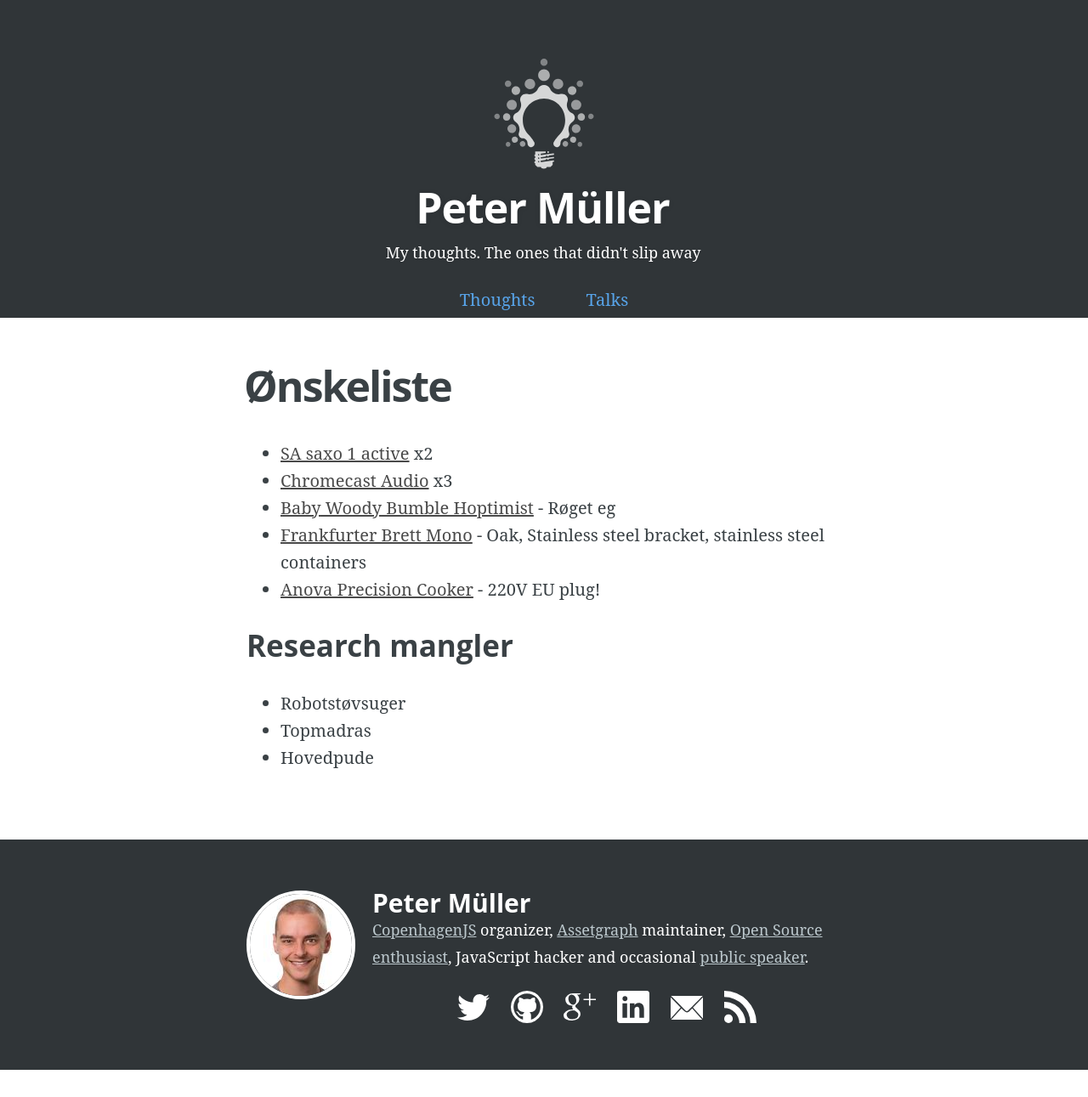
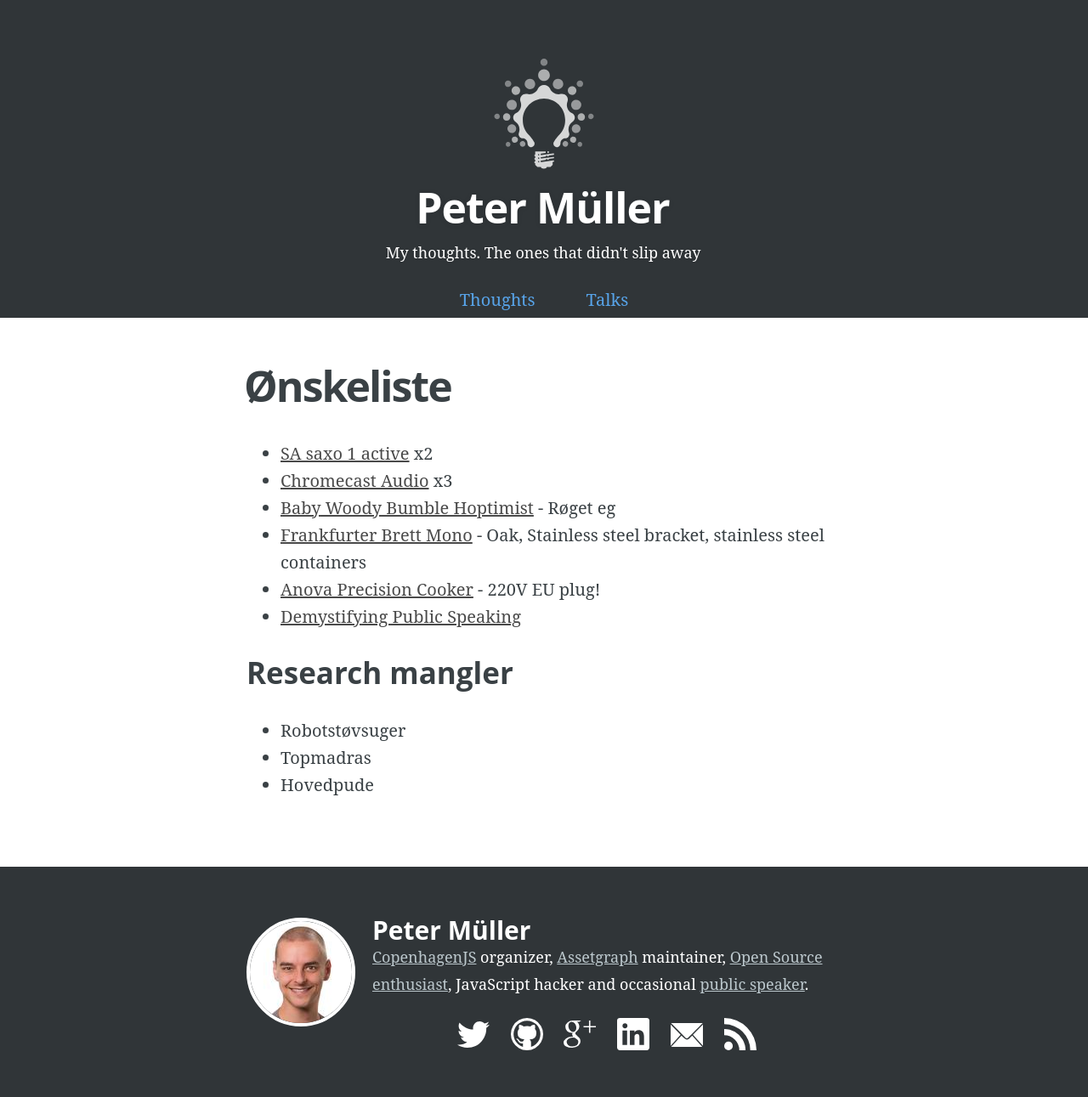
Before and after one commit to Munter/mntr.dk, a Jekyll site: the page built from src/wishlist/index.md, in a window 1280 px wide. Shown: the whole page at 85% size. Built offline with Jekyll 4.4.1, drawn with Linux system fonts in a browser that asks for light colours; before the commit the page ends 1259 px from its top, so only the background shows below that.

Commit message:
Update index.md

```diff
--- a/src/wishlist/index.md
+++ b/src/wishlist/index.md
@@ -10,6 +10,7 @@ title: Peters Ønskeliste
 - [Baby Woody Bumble Hoptimist](http://hoptimist.dk/produkter/trae/) - Røget eg
 - [Frankfurter Brett Mono](https://www.frankfurter-brett.de/en/mono) - Oak, Stainless steel bracket, stainless steel containers
 - [Anova Precision Cooker](https://store.anovaculinary.com/products/anova-precision-cooker) - 220V EU plug!
+- [Demystifying Public Speaking](https://abookapart.com/products/demystifying-public-speaking)
 
 ### Research mangler
 - Robotstøvsuger
```
